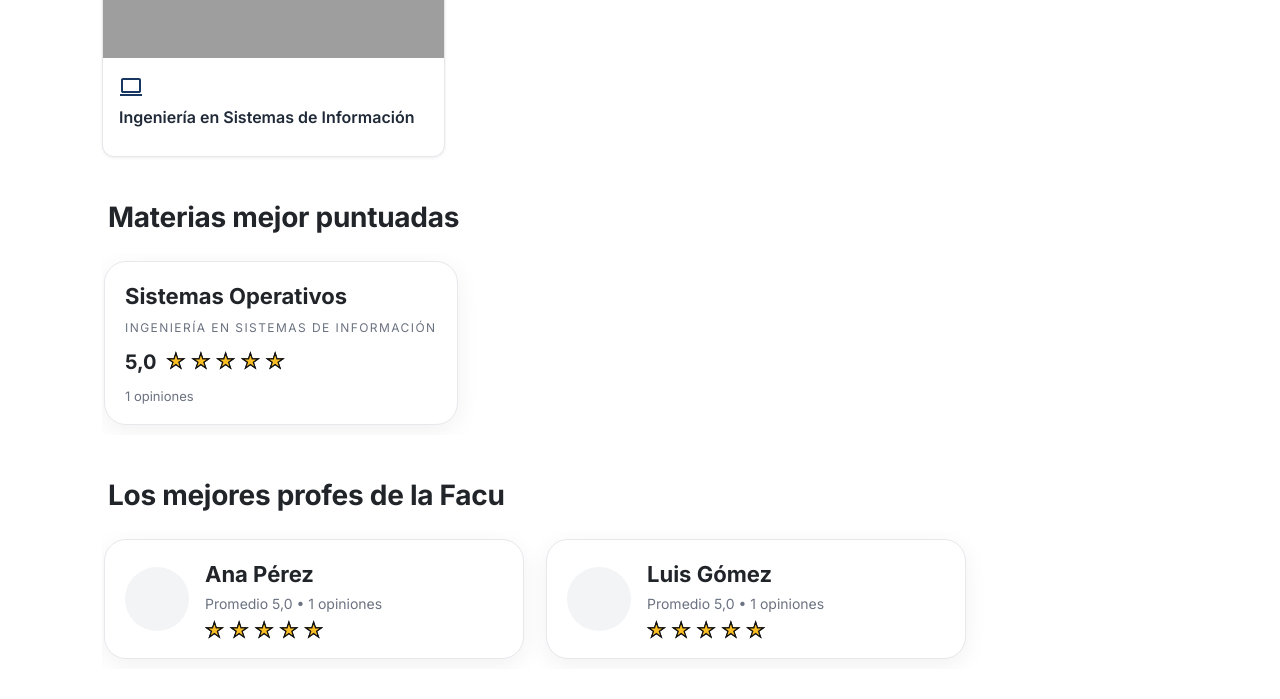
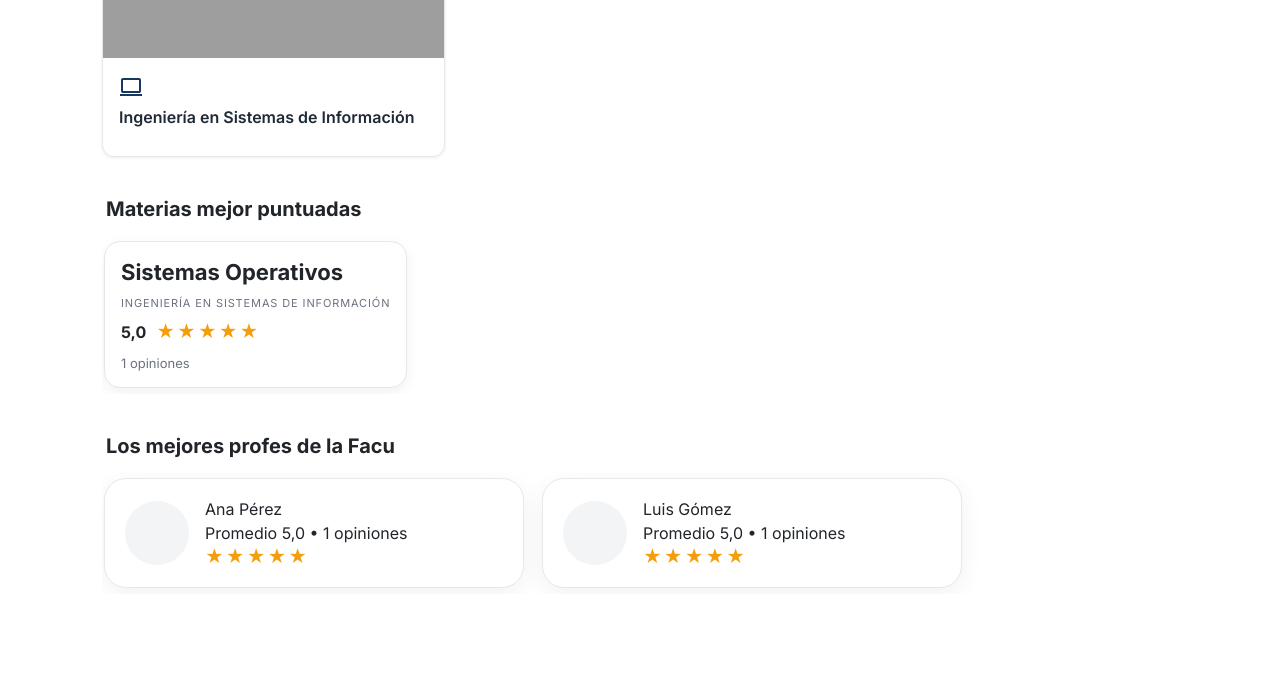
Before and after one commit to Joaquin123L/2025-UTN-Grupo-2, a Django app: page /academics/ in a window 1280 px wide. Shown: the part 913-1612 px from the top of the page. After the commit the page ends 1501 px from the top, so only its background shows below. Run offline with Django 5.2, Linux system fonts and the light colour scheme; a user stored in the database is signed in; data comes from the database, SQL or seed files in the repository; both versions use the stored data as it was after the commit; some libraries are stand-ins or nearby versions; grey boxes are pictures that could not be loaded.

Commit message:
Estrellas emprolijadas

```diff
--- a/facultad/academics/templates/academics/home.html
+++ b/facultad/academics/templates/academics/home.html
@@ -5,72 +5,64 @@
 {% block extra_head %}
 <link rel="stylesheet" href="{% static 'academics/css/departamento.css' %}">
 <style>
-  /* ===== RANKING (solo si aún no moviste esto a tu CSS) ===== */
-  .ap-section-title{font-size:28px;font-weight:800;letter-spacing:-0.01em;margin:44px 6px 18px}
-  .ap-hlist{display:flex;gap:22px;overflow-x:auto;padding:8px 2px 10px;scroll-snap-type:x mandatory}
-  .ap-hlist::-webkit-scrollbar{height:6px}
-  .ap-hlist::-webkit-scrollbar-thumb{background:#d1d5db;border-radius:4px}
+  /* ===== STARS (entero, sin medias) ===== */
+.ap-stars{ display:inline-flex; gap:2px; line-height:1; font-size:18px; }
+.ap-stars .star{ color:#e5e7eb; font-style:normal; }
+.ap-stars .star.on{ color:#f59e0b; }
 
-  .ap-link{display:block;text-decoration:none;color:inherit}
 
-  .ap-card-chip{min-width:280px;border:1px solid #e6e8ec;border-radius:22px;padding:18px 20px;background:#fff;
-    box-shadow:0 6px 24px rgba(0,0,0,.06);scroll-snap-align:start;flex-shrink:0;transition:transform .18s, box-shadow .18s}
-  .ap-card-chip:hover{transform:translateY(-3px);box-shadow:0 10px 28px rgba(0,0,0,.10)}
-  .ap-chip-title{font-weight:800;font-size:22px;margin:0 0 6px}
-  .ap-chip-sub{font-size:12px;letter-spacing:.12em;color:#6b7280;text-transform:uppercase}
-  .ap-chip-row{display:flex;align-items:center;gap:12px;margin-top:10px}
-  .ap-rating{display:flex;align-items:center;gap:10px}
-  .ap-rating strong{font-size:20px}
-  .ap-stars{display:flex;gap:4px}
-  .ap-stars svg{width:18px;height:18px}
-  .ap-muted-small{font-size:13px;color:#6b7280;margin-top:10px}
 
-  .ap-prof-card{min-width:420px;display:flex;gap:16px;align-items:center;border:1px solid #e6e8ec;border-radius:22px;
-    padding:18px 20px;background:#fff;box-shadow:0 6px 24px rgba(0,0,0,.06);scroll-snap-align:start;flex-shrink:0;
-    transition:transform .18s, box-shadow .18s}
-  .ap-prof-card:hover{transform:translateY(-3px);box-shadow:0 10px 28px rgba(0,0,0,.10)}
-  .ap-avatar{width:64px;height:64px;border-radius:999px;object-fit:cover;background:#f3f4f6}
-  .ap-prof-name{font-weight:800;font-size:22px}
-  .ap-prof-meta{font-size:14px;color:#6b7280;margin-top:2px}
-  .ap-prof-stars{margin-top:8px}
-  /* Stars iguales a las del perfil */
-/* Estrellas amarillas con borde (full/half/empty) */
-.ap-stars { display: flex; gap: 6px; }
 
-.ap-star{
-  position: relative;
-  font-size: 18px;        /* ajustá tamaño si querés */
-  line-height: 1;
-  color: transparent;     /* sin relleno en el span base */
-  -webkit-text-stroke: 1.2px #c7ccd1; /* borde gris para vacías */
-  text-stroke: 1.2px #c7ccd1;         /* fallback */
-  user-select: none;
+
+/* ===== LINKS ===== */
+.ap-link {
+  display: block;
+  text-decoration: none;
+  color: inherit;
 }
 
-/* Cuando hay relleno (llena o media), el borde es oscuro */
-.ap-star.on,
-.ap-star.half{
-  -webkit-text-stroke: 1.2px #111;
+/* ===== CHIP Y RATING ===== */
+.ap-chip-title {
+  font-weight: 800;
+  font-size: 22px;
+  margin: 0 0 6px;
+}
+.ap-rating {
+  display: flex;
+  align-items: center;
+  gap: 10px;
+}
+.ap-muted-small {
+  font-size: 13px;
+  color: #6b7280;
+  margin-top: 10px;
 }
 
-/* Relleno amarillo: dibujamos otra estrella encima */
-.ap-star.on::after{
-  content: '★';
-  position: absolute; left: 0; top: 0;
-  color: #fbbf24;           /* amarillo */
+/* ===== PROF CARD ===== */
+.ap-prof-card {
+  min-width: 420px;
+  display: flex;
+  gap: 16px;
+  align-items: center;
+  border: 1px solid #e6e8ec;
+  border-radius: 22px;
+  padding: 18px 20px;
+  background: #fff;
+  box-shadow: 0 6px 24px rgba(0, 0, 0, .06);
+  scroll-snap-align: start;
+  flex-shrink: 0;
+  transition: transform .18s, box-shadow .18s;
+}
+.ap-avatar {
+  width: 64px;
+  height: 64px;
+  border-radius: 999px;
+  object-fit: cover;
+  background: #f3f4f6;
 }
 
-/* Media estrella: relleno a la mitad */
-.ap-star.half::after{
-  content: '★';
-  position: absolute; left: 0; top: 0;
-  color: #fbbf24;
-  width: 50%;
-  overflow: hidden;
-}
+</style>
 
-
-</style>
 {% endblock %}
 
 {% block content %}
@@ -97,7 +89,7 @@
     {% endfor %}
   </section>
 
-  <!-- ===== RANKING ===== -->
+ <!-- ===== RANKING ===== -->
   <h2 class="ap-section-title">Materias mejor puntuadas</h2>
   <div class="ap-hlist">
     {% for m in top_materias %}
@@ -108,10 +100,15 @@
         {% endif %}
         <div class="ap-chip-row">
           <div class="ap-rating">
-            <strong>{{ m.promedio|floatformat:1 }}</strong>
-            <div class="ap-stars" data-avg="{{ m.promedio }}"></div>
-          </div>
-        </div>
+  <strong>{{ m.promedio|floatformat:1 }}</strong>
+  <div class="ap-stars" aria-label="Puntaje {{ m.promedio|floatformat:1 }} de 5">
+    {% for _ in "12345" %}
+      <i class="star{% if forloop.counter <= m.promedio|default:0 %} on{% endif %}">★</i>
+    {% endfor %}
+  </div>
+</div>
+
+        </div >
         <div class="ap-muted-small">
           <span class="kfmt" data-count="{{ m.cantidad }}">{{ m.cantidad }}</span> opiniones
         </div>
@@ -136,7 +133,12 @@
             Promedio {{ p.promedio|floatformat:1 }} •
             <span class="kfmt" data-count="{{ p.cantidad }}">{{ p.cantidad }}</span> opiniones
           </div>
-          <div class="ap-prof-stars ap-stars" data-avg="{{ p.promedio }}"></div>
+          <div class="ap-prof-stars ap-stars" aria-label="Puntaje {{ p.promedio|floatformat:1 }} de 5">
+  {% for _ in "12345" %}
+    <i class="star{% if forloop.counter <= p.promedio|default:0 %} on{% endif %}">★</i>
+  {% endfor %}
+</div>
+
         </div>
       </a>
     {% empty %}
@@ -144,25 +146,4 @@
     {% endfor %}
   </div>
 </div>
-
-<script>
-  // Render de estrellas con el mismo estilo del perfil (★, clases on/half)
-  function renderStars(container, avg){
-    const a = isNaN(avg) ? 0 : Math.max(0, Math.min(5, parseFloat(avg)));
-    const full = Math.floor(a);
-    const half = (a - full) >= 0.5 ? 1 : 0;
-    const empty = 5 - full - half;
-
-    let html = '';
-    for(let i=0;i<full;i++)  html += '<span class="ap-star on">★</span>';
-    if(half)                 html += '<span class="ap-star half">★</span>';
-    for(let i=0;i<empty;i++) html += '<span class="ap-star">★</span>';
-    container.innerHTML = html;
-  }
-
-  document.querySelectorAll('.ap-stars[data-avg]').forEach(c=>{
-    renderStars(c, parseFloat(c.dataset.avg || '0'));
-  });
-</script>
-
 {% endblock %}
```
Also changed, not shown: facultad/db.sqlite3.
